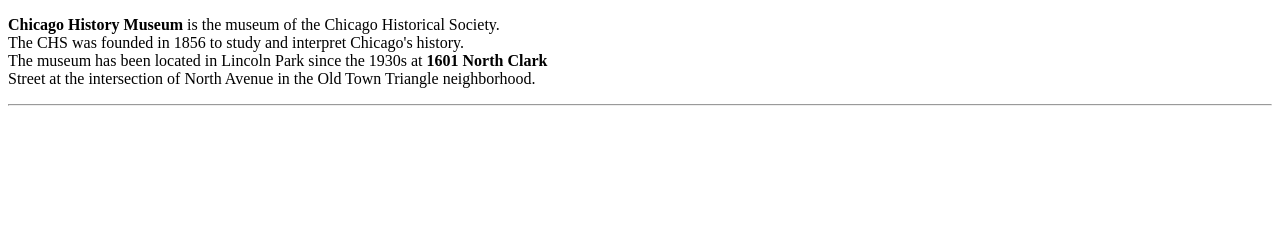
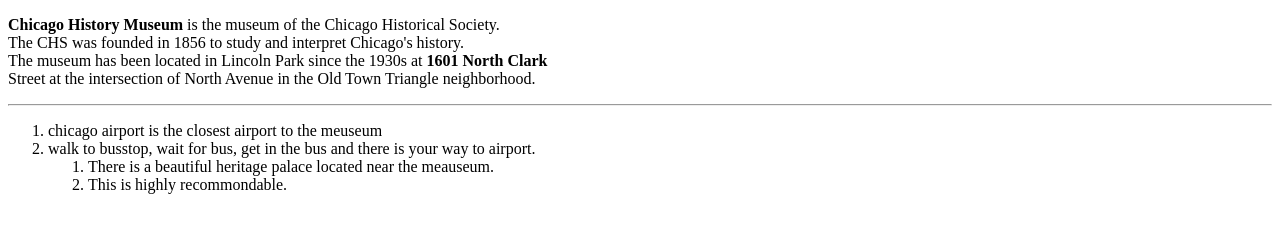
Before and after one commit to 44-563-Web-Apps-F22/44563-webapps-assignment-3-S553795, a plain HTML site: page index.html in a window 1280 px wide. Shown: the part 105-338 px from the top of the page. Drawn offline with Linux system fonts and the light colour scheme.

Commit message:
added ol

```diff
--- a/index.html
+++ b/index.html
@@ -33,6 +33,14 @@
         </p>
          <hr>
 
+         <ol>
+           <li>chicago airport is the closest airport to the meuseum</li>
+            <li>walk to busstop, wait for bus, get in the bus and there is your way to airport.</li>
+            <ol>
+       <li>There is a beautiful heritage palace located near the meauseum.</li>
+       <li> This is highly recommondable.</li>
+</ol>
+         </ol>
 
    </body>
 
```
